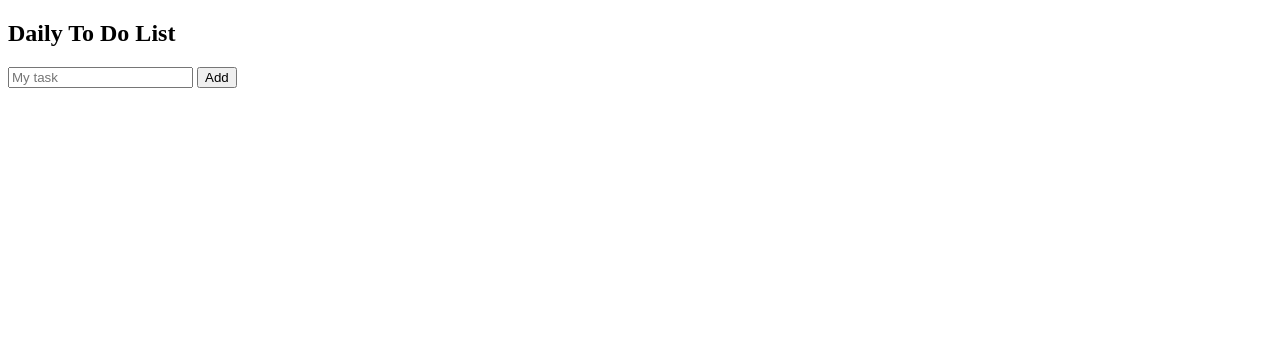
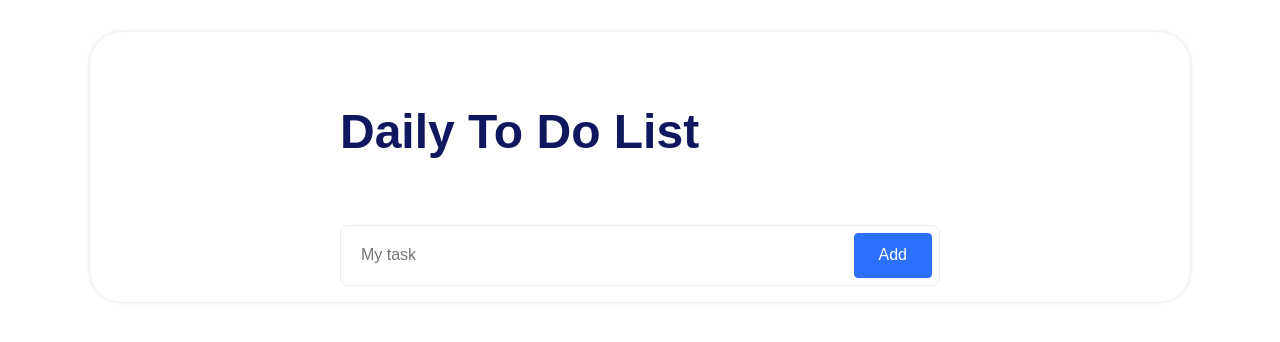
Before and after one commit to Hydraburst/todo__list, a plain HTML site: page index.html in a window 1280 px wide. Drawn offline with Linux system fonts and the light colour scheme; the site is published under a folder, as on GitHub Pages, so addresses that start at the root find nothing.

Commit message:
Add files via upload
Css error update

```diff
--- a/index.html
+++ b/index.html
@@ -4,8 +4,8 @@
 	<meta charset="UTF-8">
 	<meta http-equiv="X-UA-Compatible" content="IE=edge">
 	<meta name="viewport" content="width=device-width, initial-scale=1.0">
-	<link rel="stylesheet" href="/css/normalize.css">
-	<link rel="stylesheet" href="/css/main.css">
+	<link rel="stylesheet" href="css/normalize.css">
+	<link rel="stylesheet" href="css/main.css">
 	<!--Fonts -->
 	<link rel="preconnect" href="https://fonts.googleapis.com">
 	<link rel="preconnect" href="https://fonts.gstatic.com" crossorigin>
@@ -65,6 +65,6 @@
 			</div>
 		</div>
 	</section>
-	<script src="/js/main.js"></script>
+	<script src="js/main.js"></script>
 </body>
 </html>
```
